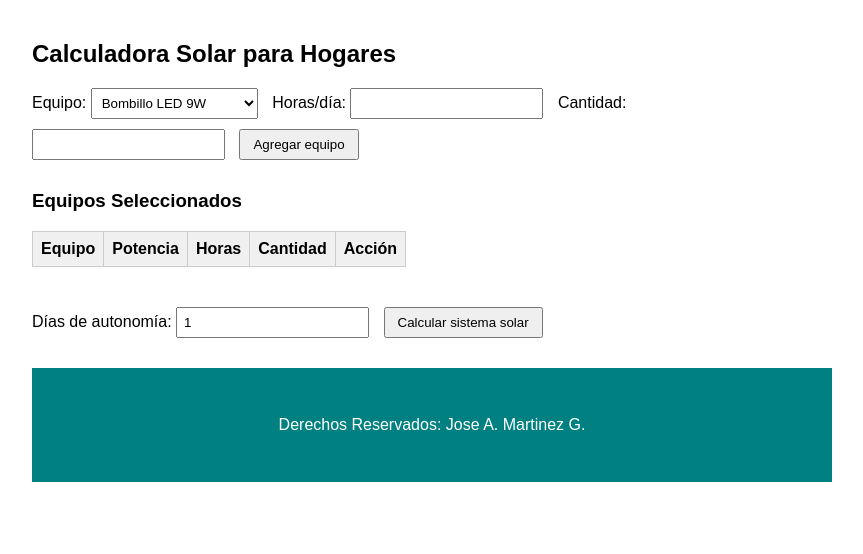
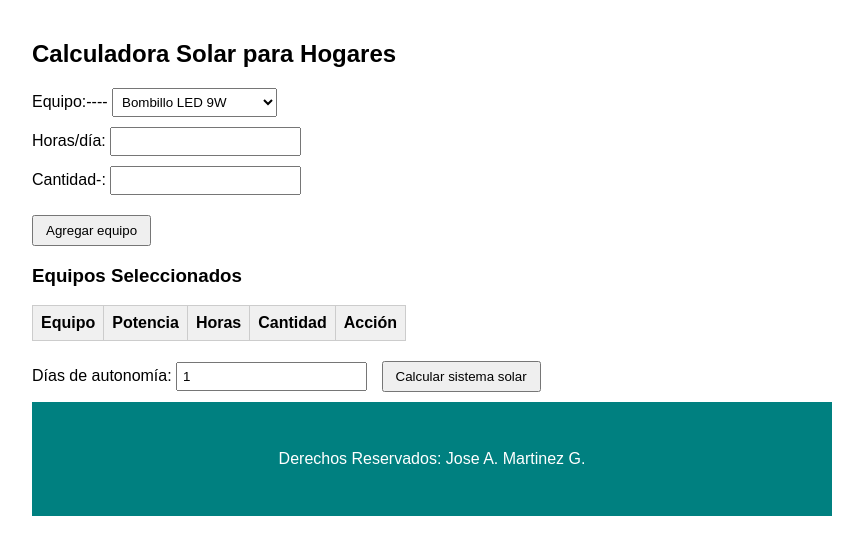
Before and after one commit to JOSEA2990/ingenieriasostenible, a plain HTML site: page index.html in a window 1280 px wide. Shown: the whole page, without its empty margins (208-1071 px from the left). Drawn offline with nearby package versions, Linux system fonts and the light colour scheme.

Commit message:
Update3.1

```diff
--- a/index.html
+++ b/index.html
@@ -12,7 +12,7 @@
   <h2>Calculadora Solar para Hogares</h2>
 
   <div class="seccion">
-    <label for="equipo">Equipo:</label>
+    <label for="equipo">Equipo:----</label>
     <select id="equipo">
       <option>Bombillo LED 9W</option>
       <option>Ventilador 50W</option>
@@ -22,15 +22,22 @@
       <option>Microondas 800W</option>
       <option>Bomba de agua 400W</option>
     </select>
+  </div>
 
+  <div class="seccion">
     <label for="horas">Horas/día:</label>
     <input type="number" id="horas" min="0" step="0.1" required>
+  </div>
 
-    <label for="cantidad">Cantidad:</label>
+  <div class="seccion">
+    <label for="cantidad">Cantidad-:</label>
     <input type="number" id="cantidad" min="1" required>
+  </div>
 
+  <div class="seccion">
     <button onclick="agregarEquipo()">Agregar equipo</button>
   </div>
+
 
   <div class="seccion">
     <h3>Equipos Seleccionados</h3>
--- a/styles.css
+++ b/styles.css
@@ -17,13 +17,12 @@
       margin-top: 10px;
     }
     input, select {
-      padding: 6px;
+      padding: 5px;
       margin-right: 10px;
     }
     .seccion {
-      margin-bottom: 30px;
+      margin-bottom: 10px;
     }
-
           /* mueve la línea completamente a la derecha */
     footer {
       text-align: center;
@@ -31,7 +30,6 @@
       background-color: #008080;
       color: white;
     }
-
     footer a {
       color: #fff;
       margin: 0 10px;
```
